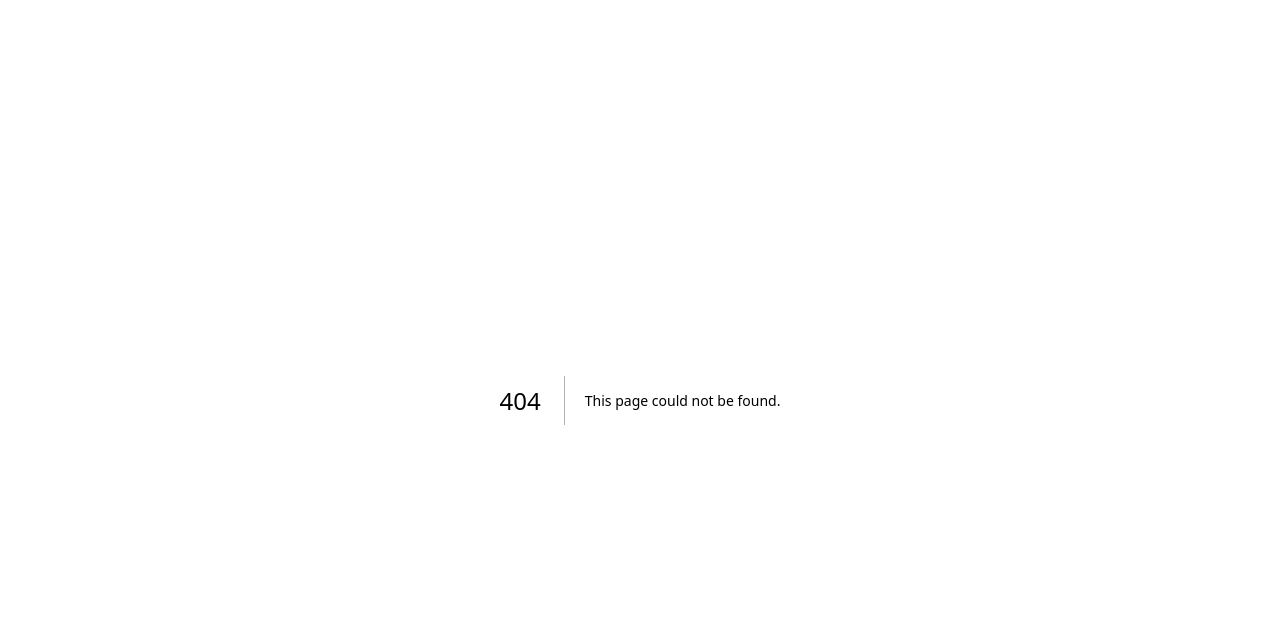
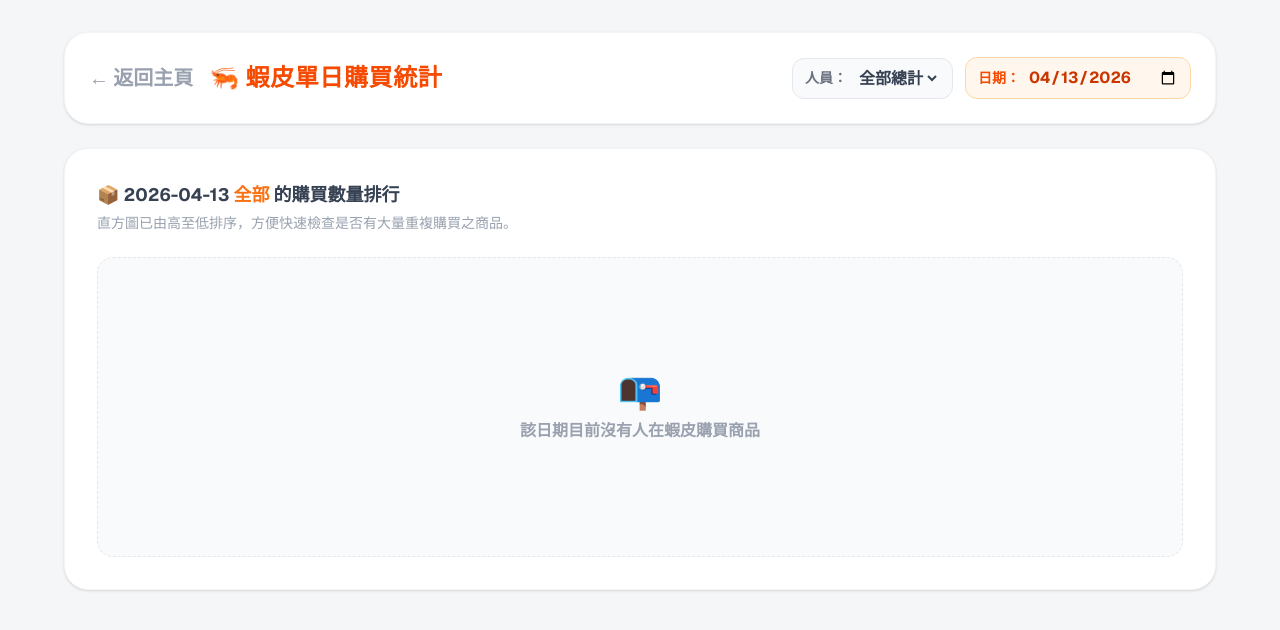
Before and after one commit to necojy/purchase-tracker, a Next.js app: page /statistics in a window 1280 px wide. Before the commit this address had no page. Shown: the top 630 px of the page. Built offline with nearby package versions, Linux system fonts and the light colour scheme; no server answers; the database is empty.

Commit message:
add graph display function

```diff
--- a/app/page.tsx
+++ b/app/page.tsx
@@ -6,6 +6,7 @@ import StoreManager from "@/components/StoreManager"; // 🌟 引入 StoreManage
 import RecordManager from "@/components/RecordManager";
 import Dashboard from "@/components/Dashboard";
 import PickupStats from "@/components/PickupStats";
+import Link from "next/link"; // 🌟 新增這一行
 
 type Item = { id: number; name: string; sellPrice: number; originalPrice: number; };
 type Store = { id: number; name: string; category: string; }; // 🌟 字典補上 Store
@@ -38,6 +39,14 @@ export default function Home() {
   return (
     <main className="min-h-screen p-8 bg-[#F4F6F8] font-sans text-gray-800">
       <div className="max-w-6xl mx-auto space-y-6">
+
+        {/* 🌟 加上這顆前往統計頁面的按鈕 */}
+        <div className="flex justify-end mb-2">
+          <Link href="/statistics" className="bg-orange-100 hover:bg-orange-200 text-orange-700 font-bold py-2 px-5 rounded-full transition shadow-sm flex items-center gap-2">
+            📊 蝦皮單日購買分析
+          </Link>
+        </div>
+
         <Dashboard records={records} />
         <PickupStats records={records} />
 
--- /dev/null
+++ b/app/statistics/page.tsx
@@ -0,0 +1,189 @@
+"use client";
+
+import { useState, useEffect, useMemo } from "react";
+import Link from "next/link";
+import { BarChart, Bar, XAxis, YAxis, CartesianGrid, Tooltip, ResponsiveContainer } from 'recharts';
+
+type Item = { id: number; name: string; sellPrice: number; };
+type PurchaseItem = { id: number; quantity: number; costPrice: number; item: Item; };
+type RecordType = { id: number; location: string; buyer: string; purchaseDate: string; isReconciled: boolean; isRefunded: boolean; items: PurchaseItem[]; };
+
+// 🌟 為每位成員設定專屬的圖表顏色
+const BUYER_COLORS: Record<string, string> = {
+  "全部": "#F97316", // 橘色 (預設)
+  "洪": "#3B82F6",   // 藍色
+  "雅": "#10B981",   // 綠色
+  "宥": "#F59E0B",   // 黃色
+  "崑": "#8B5CF6",   // 紫色
+};
+
+export default function StatisticsPage() {
+  const [records, setRecords] = useState<RecordType[]>([]);
+  const [isLoading, setIsLoading] = useState(true);
+
+  const todayStr = new Date().toLocaleDateString('en-CA');
+  const [selectedDate, setSelectedDate] = useState(todayStr);
+
+  // 🌟 新增狀態：目前選擇的人員 (預設為全部)
+  const [selectedBuyer, setSelectedBuyer] = useState("全部");
+
+  useEffect(() => {
+    const fetchRecords = async () => {
+      try {
+        const res = await fetch("/api/records", { cache: "no-store" });
+        if (res.ok) {
+          const data = await res.json();
+          setRecords(Array.isArray(data) ? data : []);
+        }
+      } catch (error) {
+        console.error("讀取紀錄失敗", error);
+      } finally {
+        setIsLoading(false);
+      }
+    };
+    fetchRecords();
+  }, []);
+
+  const chartData = useMemo(() => {
+    // 1. 先過濾出「特定日期」且「在蝦皮購買」且「未退款」的紀錄
+    const targetRecords = records.filter(r => {
+      if (r.isRefunded) return false;
+      if (r.location !== "蝦皮") return false;
+
+      const dateObj = new Date(r.purchaseDate);
+      const localDateStr = `${dateObj.getFullYear()}-${String(dateObj.getMonth() + 1).padStart(2, '0')}-${String(dateObj.getDate()).padStart(2, '0')}`;
+
+      return localDateStr === selectedDate;
+    });
+
+    const itemMap: Record<string, { name: string; quantity: number }> = {};
+
+    // 2. 計算商品數量
+    targetRecords.forEach(record => {
+      // 🌟 如果有選擇特定人員，就跳過其他人的紀錄
+      if (selectedBuyer !== "全部" && record.buyer !== selectedBuyer) return;
+
+      record.items.forEach(pItem => {
+        const itemName = pItem.item?.name || "未知商品";
+        if (!itemMap[itemName]) {
+          itemMap[itemName] = { name: itemName, quantity: 0 };
+        }
+        itemMap[itemName].quantity += pItem.quantity;
+      });
+    });
+
+    // 🌟 3. 轉換成陣列，並根據數量「由多到少」排序 (遞減)
+    const sortedData = Object.values(itemMap).sort((a, b) => b.quantity - a.quantity);
+
+    return sortedData;
+  }, [records, selectedDate, selectedBuyer]);
+
+  if (isLoading) return <div className="min-h-screen flex justify-center items-center font-bold text-gray-500">載入數據中...</div>;
+
+  return (
+    <main className="min-h-screen p-4 sm:p-8 bg-[#F4F6F8] font-sans text-gray-800">
+      <div className="max-w-6xl mx-auto space-y-6">
+
+        {/* 上方導覽與篩選列 */}
+        <div className="flex flex-col md:flex-row justify-between items-start md:items-center bg-white p-4 sm:p-6 rounded-3xl shadow-sm border border-gray-100 gap-4">
+          <div className="flex items-center gap-4">
+            <Link href="/" className="text-gray-400 hover:text-blue-600 font-black text-xl transition shrink-0">
+              ← 返回主頁
+            </Link>
+            <h1 className="text-xl sm:text-2xl font-black tracking-wide text-orange-600">🦐 蝦皮單日購買統計</h1>
+          </div>
+
+          <div className="flex flex-wrap items-center gap-3 w-full md:w-auto">
+            {/* 🌟 新增：人員篩選下拉選單 */}
+            <div className="flex items-center gap-2 bg-gray-50 px-3 py-2 rounded-xl border border-gray-200">
+              <label className="text-sm font-bold text-gray-500">人員：</label>
+              <select
+                value={selectedBuyer}
+                onChange={(e) => setSelectedBuyer(e.target.value)}
+                className="bg-transparent font-bold text-gray-700 outline-none cursor-pointer"
+              >
+                <option value="全部">全部總計</option>
+                <option value="洪">洪</option>
+                <option value="雅">雅</option>
+                <option value="宥">宥</option>
+                <option value="崑">崑</option>
+              </select>
+            </div>
+
+            <div className="flex items-center gap-2 bg-orange-50 px-3 py-2 rounded-xl border border-orange-200">
+              <label className="text-sm font-bold text-orange-600">日期：</label>
+              <input
+                type="date"
+                value={selectedDate}
+                onChange={(e) => setSelectedDate(e.target.value)}
+                className="bg-transparent font-bold text-orange-700 outline-none cursor-pointer"
+              />
+            </div>
+          </div>
+        </div>
+
+        {/* 統計圖表區塊 */}
+        <div className="bg-white rounded-3xl p-6 sm:p-8 shadow-sm border border-gray-100">
+          <div className="mb-6 flex justify-between items-end">
+            <div>
+              <h2 className="text-lg font-bold text-gray-700">
+                📦 {selectedDate} <span style={{ color: BUYER_COLORS[selectedBuyer] }}>{selectedBuyer}</span> 的購買數量排行
+              </h2>
+              <p className="text-sm text-gray-400 mt-1">直方圖已由高至低排序，方便快速檢查是否有大量重複購買之商品。</p>
+            </div>
+
+            {/* 顯示總數 */}
+            {chartData.length > 0 && (
+              <div className="text-right hidden sm:block">
+                <span className="text-sm font-bold text-gray-400">當日購買總件數</span>
+                <p className="text-3xl font-black" style={{ color: BUYER_COLORS[selectedBuyer] }}>
+                  {chartData.reduce((sum, item) => sum + item.quantity, 0)} 件
+                </p>
+              </div>
+            )}
+          </div>
+
+          {chartData.length > 0 ? (
+            <div className="w-full h-[450px]">
+              {/* 🌟 加上 minWidth={1} minHeight={1} 消除計算警告 */}
+              <ResponsiveContainer width="100%" height="100%" minWidth={1} minHeight={1}>
+                <BarChart data={chartData} margin={{ top: 20, right: 0, left: -20, bottom: 60 }}>
+                  <CartesianGrid strokeDasharray="3 3" vertical={false} stroke="#E5E7EB" />
+                  <XAxis
+                    dataKey="name"
+                    tick={{ fill: '#6B7280', fontSize: 12, fontWeight: 'bold' }}
+                    angle={-45} // 字體傾斜避免擠在一起
+                    textAnchor="end"
+                    interval={0} // 強制顯示所有標籤
+                  />
+                  <YAxis allowDecimals={false} tick={{ fill: '#6B7280', fontWeight: 'bold' }} />
+                  <Tooltip
+                    cursor={{ fill: '#F3F4F6' }}
+                    contentStyle={{ borderRadius: '12px', border: 'none', boxShadow: '0 4px 6px -1px rgba(0, 0, 0, 0.1)', fontWeight: 'bold' }}
+                  />
+
+                  {/* 🌟 單一直方圖，顏色動態跟隨選擇的人員 */}
+                  <Bar
+                    dataKey="quantity"
+                    fill={BUYER_COLORS[selectedBuyer] || BUYER_COLORS["全部"]}
+                    radius={[6, 6, 0, 0]}
+                    name={`${selectedBuyer} 的購買數量`}
+                    barSize={40} // 讓柱子不要太粗
+                  />
+                </BarChart>
+              </ResponsiveContainer>
+            </div>
+          ) : (
+            <div className="h-[300px] flex flex-col justify-center items-center bg-gray-50 rounded-2xl border border-dashed border-gray-200">
+              <span className="text-4xl mb-2">📭</span>
+              <p className="text-gray-400 font-bold">
+                {selectedBuyer === "全部" ? "該日期目前沒有人在蝦皮購買商品" : `${selectedBuyer} 在這天沒有蝦皮購買紀錄`}
+              </p>
+            </div>
+          )}
+        </div>
+
+      </div>
+    </main>
+  );
+}
--- a/package.json
+++ b/package.json
@@ -13,7 +13,8 @@
     "@prisma/client": "^6.19.3",
     "next": "16.2.3",
     "react": "19.2.4",
-    "react-dom": "19.2.4"
+    "react-dom": "19.2.4",
+    "recharts": "^3.8.1"
   },
   "devDependencies": {
     "@tailwindcss/postcss": "^4",
```
Also changed, not shown: 1 other file (tests, documents, lock files or other folders).
